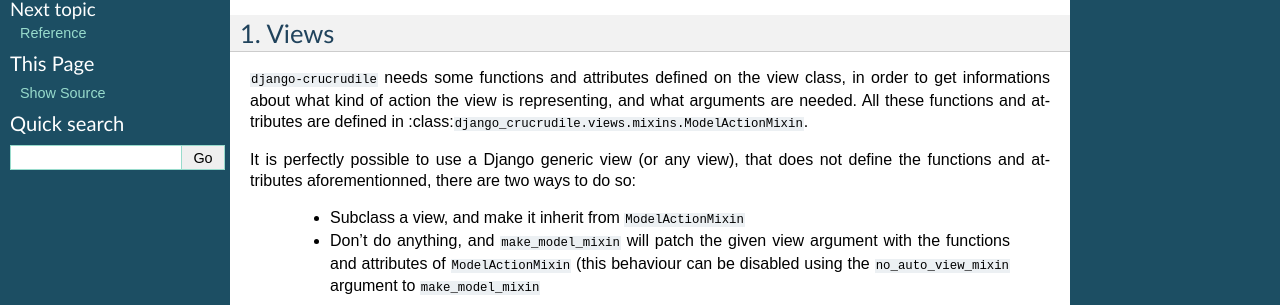
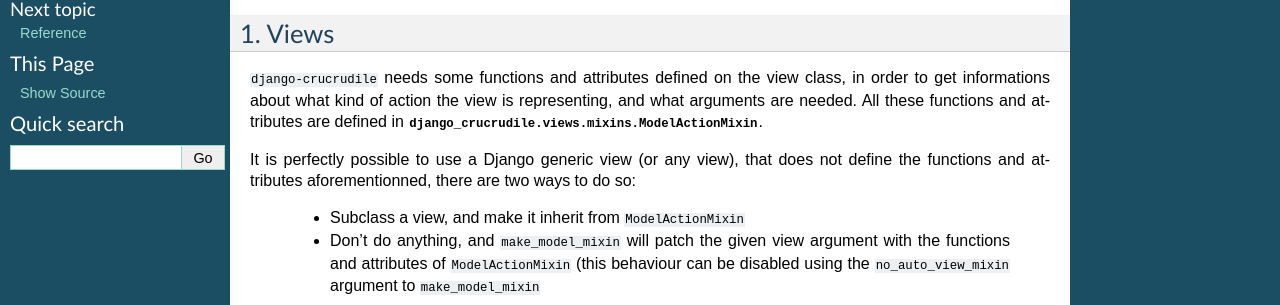
Before and after one commit to pstch/django-crucrudile, a Sphinx documentation site: the page built from docs/gettingstarted.txt, in a window 1280 px wide. Shown: the part 219-524 px from the top of the page. Built offline with Sphinx 7.4.7, drawn with Linux system fonts in a browser that asks for light colours.

Commit message:
Fix class reference

```diff
--- a/docs/gettingstarted.txt
+++ b/docs/gettingstarted.txt
@@ -16,7 +16,7 @@
 the view class, in order to get informations about what kind of action
 the view is representing, and what arguments are needed. All these
 functions and attributes are defined in
-:class:``django_crucrudile.views.mixins.ModelActionMixin``.
+:class:`django_crucrudile.views.mixins.ModelActionMixin`.
 
 It is perfectly possible to use a Django generic view (or any view),
 that does not define the functions and attributes aforementionned,
```
